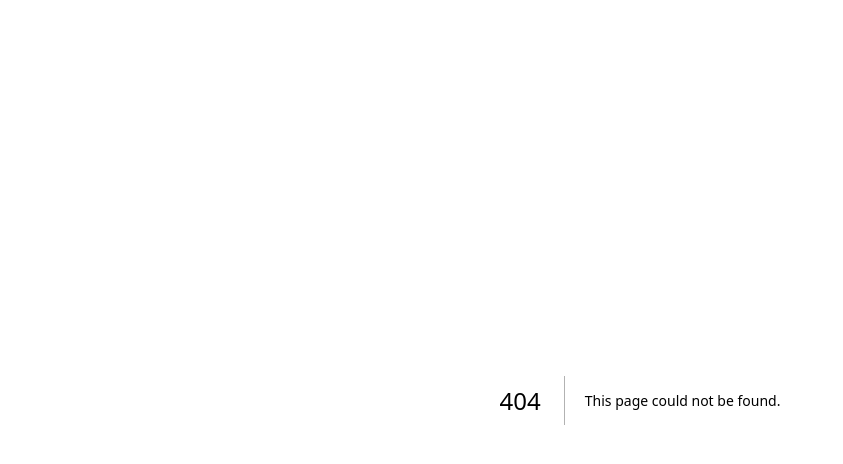
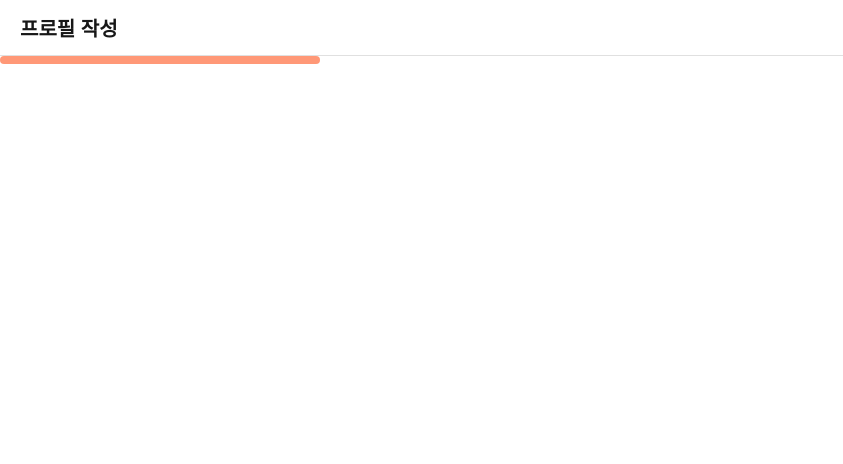
Before and after one commit to Intro-my-friend/imf-frontend, a Next.js app: page /profile in a window 1280 px wide. Before the commit this address had no page. Shown: the top 464 px of the page, without its empty margins (0-843 px from the left). Built offline with nearby package versions, Linux system fonts and the light colour scheme.

Commit message:
fix: 프로필 페이지 초안

```diff
--- /dev/null
+++ b/app/profile/page.tsx
@@ -0,0 +1,19 @@
+"use client";
+
+import { useState } from "react";
+
+import Header from "@/component/Header";
+import classNames from "classnames";
+
+import $ from "./style.module.scss";
+
+export default function Profile() {
+  const [step, setStep] = useState(1);
+
+  return (
+    <div className={$.profile}>
+      <Header text={"프로필 작성"} />
+      <div className={classNames($["progress-bar"], $[`step-${step}`])}></div>
+    </div>
+  );
+}
--- /dev/null
+++ b/app/profile/style.module.scss
@@ -0,0 +1,11 @@
+.profile {
+  .progress-bar {
+    height: 8px;
+    border-radius: 50px;
+    background: #ff9877;
+
+    &.step-1 {
+      width: 25%;
+    }
+  }
+}
```
